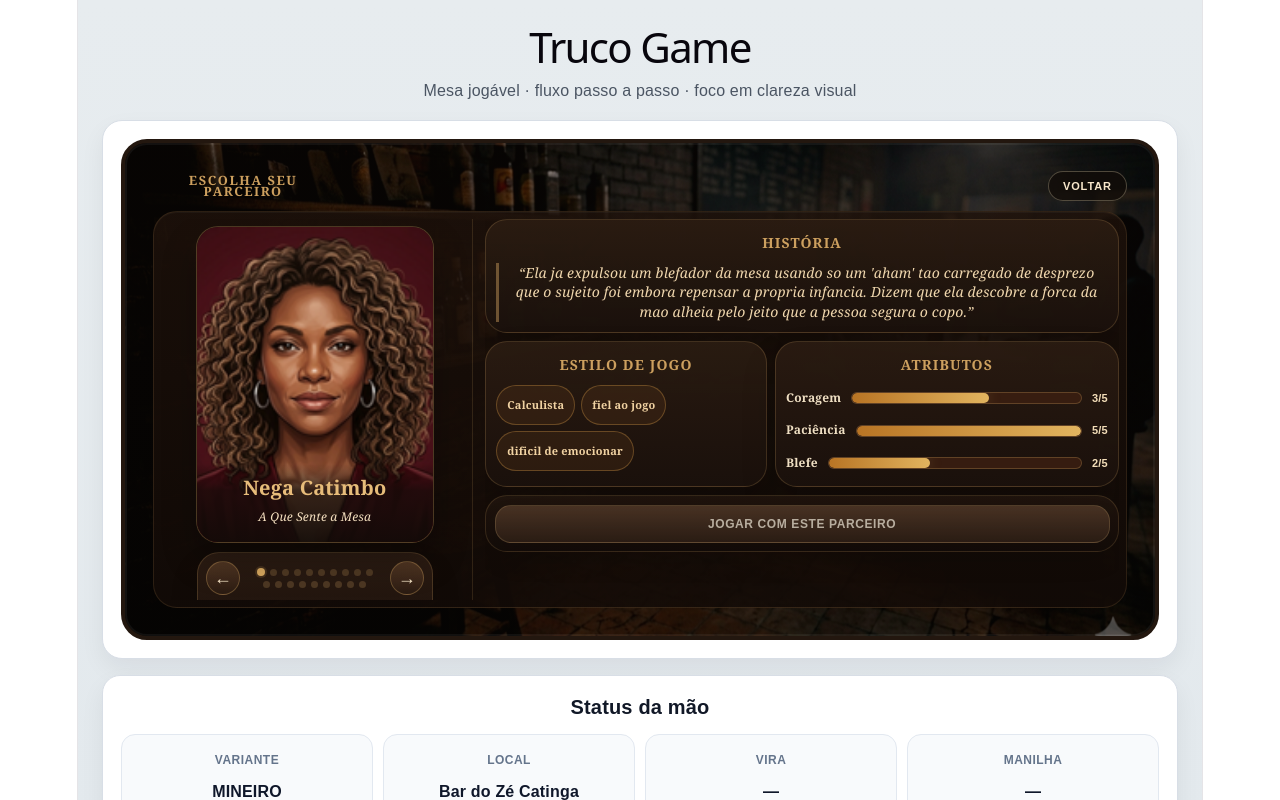
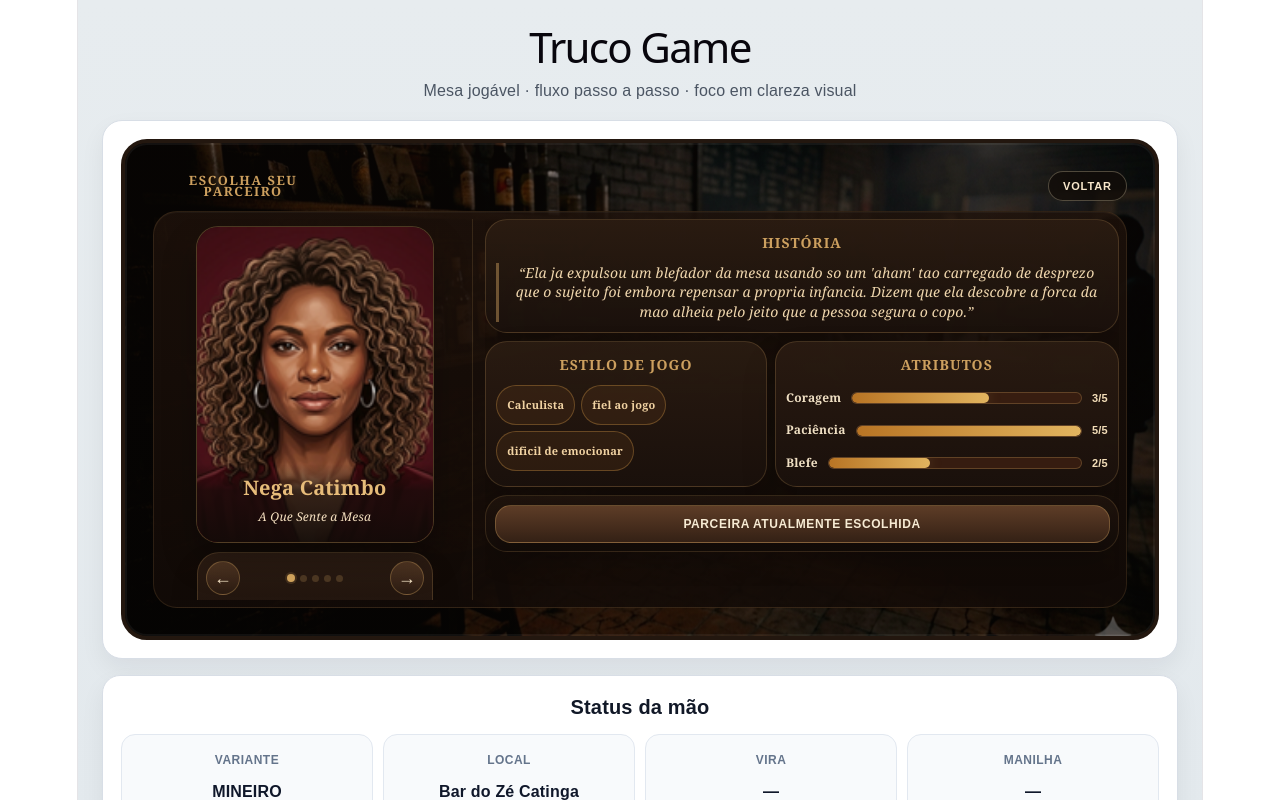
Before and after one commit to danielhlima/truco-game, a React (Vite) app: page / in a window 1280 px wide. Both pictures are taken after a click on the button "PARCEIROS". Shown: the top 800 px of the page. Built offline with nearby package versions, Linux system fonts and the light colour scheme.

Commit message:
Refine partner selection and gameplay roster UI

```diff
--- a/src/App.tsx
+++ b/src/App.tsx
@@ -79,10 +79,12 @@ function App() {
     matchScoreLabel,
     matchState,
     menuScreen,
+    opponentCharacters,
     player1,
     playerProfile,
     selectedCharacter,
     selectedCharacterIndex,
+    selectedPartnerCharacter,
     selectableCharacters,
     setVariant,
     setDebugVenueId,
@@ -90,6 +92,7 @@ function App() {
     statusMessage,
     tableByPlayer,
     variantSelectionDisabled,
+    handleConfirmCharacterSelect,
   } = useGameSession()
 
   const isCompactLayout = layoutMode === "compact"
@@ -108,8 +111,8 @@ function App() {
       gameViewport: {
         ...styles.gameViewport,
         gridTemplateColumns: isCompactLayout
-          ? "clamp(172px, 18vw, 196px) minmax(0, 1fr) clamp(170px, 17.4vw, 190px)"
-          : "clamp(184px, 16vw, 212px) minmax(0, 1fr) clamp(176px, 15vw, 196px)",
+          ? "clamp(206px, 21vw, 234px) minmax(0, 1fr) clamp(160px, 16.2vw, 182px)"
+          : "clamp(220px, 18.5vw, 252px) minmax(0, 1fr) clamp(168px, 14.2vw, 188px)",
         gap: isCompactLayout ? "clamp(5px, 0.55vw, 8px)" : styles.gameViewport.gap,
       },
       gameLeftRail: {
@@ -249,8 +252,10 @@ function App() {
           debugVenueOptions={debugVenueOptions}
           dealAnimationNonce={dealAnimationNonce}
           menuScreen={menuScreen}
+          opponentCharacters={opponentCharacters}
           selectedCharacter={selectedCharacter}
           selectedCharacterIndex={selectedCharacterIndex}
+          selectedPartnerCharacter={selectedPartnerCharacter}
           selectableCharacters={selectableCharacters}
           speechBubble={speechBubble}
           tableByPlayer={tableByPlayer}
@@ -265,6 +270,7 @@ function App() {
           onChangeVariant={setVariant}
           onChangeDebugVenue={setDebugVenueId}
           onCloseCharacterSelect={handleCloseCharacterSelect}
+          onConfirmCharacterSelect={handleConfirmCharacterSelect}
           onOpenCharacterSelect={handleOpenCharacterSelect}
           onResetCampaign={handleResetCampaign}
           onSelectNextCharacter={handleSelectNextCharacter}
@@ -764,7 +770,7 @@ const styles: Record<string, React.CSSProperties> = {
   rosterGrid: {
     display: "grid",
     gridTemplateColumns: "repeat(2, minmax(0, 1fr))",
-    gap: "clamp(2px, 0.2vw, 4px) clamp(6px, 0.55vw, 8px)",
+    gap: "clamp(3px, 0.24vw, 5px) clamp(6px, 0.52vw, 8px)",
     alignItems: "start",
   },
   rosterCard: {
@@ -777,7 +783,7 @@ const styles: Record<string, React.CSSProperties> = {
     gap: "clamp(2px, 0.16vw, 3px)",
     alignItems: "center",
     justifyContent: "flex-start",
-    minHeight: "clamp(56px, 5.2vw, 68px)",
+    minHeight: "clamp(90px, 7.8vw, 106px)",
     boxShadow: "none",
   },
   rosterCardHuman: {
@@ -785,9 +791,9 @@ const styles: Record<string, React.CSSProperties> = {
     boxShadow: "none",
   },
   rosterAvatar: {
-    width: "clamp(34px, 2.7vw, 42px)",
-    height: "clamp(34px, 2.7vw, 42px)",
-    borderRadius: "13px",
+    width: "clamp(60px, 4.55vw, 70px)",
+    height: "clamp(60px, 4.55vw, 70px)",
+    borderRadius: "18px",
     background: "linear-gradient(180deg, #8a745d 0%, #4a392c 100%)",
     display: "flex",
     alignItems: "center",
@@ -800,13 +806,15 @@ const styles: Record<string, React.CSSProperties> = {
     border: "1px solid rgba(240, 226, 206, 0.45)",
   },
   rosterAvatarImage: {
-    width: "100%",
-    height: "100%",
+    width: "118%",
+    height: "118%",
     objectFit: "cover",
+    objectPosition: "center 22%",
     display: "block",
+    transform: "scale(1.12)",
   },
   rosterName: {
-    fontSize: "clamp(7px, 0.66vw, 9px)",
+    fontSize: "clamp(8px, 0.8vw, 11px)",
     fontWeight: 800,
     color: "#fff7ed",
     textAlign: "center",
--- a/src/app/AppSections.tsx
+++ b/src/app/AppSections.tsx
@@ -9,9 +9,6 @@ import { CAMPAIGN_STAGES } from "../career/campaign/campaignData"
 import { STORE_PRODUCTS, UNLOCKABLE_ITEMS } from "../economy/catalog"
 import { GameTableScene } from "../three/GameTableScene"
 import { buildTableSceneModel } from "../three/tableSceneModel"
-import avatarOpponentLeftAsset from "../assets/characters/tiao-casca-grossa.png"
-import avatarOpponentRightAsset from "../assets/characters/mane-banguela.png"
-import avatarPartnerAsset from "../assets/characters/nega-catimbo.png"
 import scorePadNotebookAsset from "../assets/ui-left/scorepad-notebook-clean-cut.png"
 import avatarYouAsset from "../assets/characters/zeca-viramao.png"
 import actionButtonAsset from "../assets/ui-right/action-button-solid.png"
@@ -30,18 +27,10 @@ import {
   getStateLabel,
   getSuitColor,
   getSuitSymbol,
-  getPlayerLabel,
   type SpeechBubbleState,
 } from "./gameSessionHelpers"
 
 type StyleMap = Record<string, React.CSSProperties>
-
-const PLAYER_AVATAR_BY_ID: Record<number, string> = {
-  1: avatarYouAsset,
-  2: avatarOpponentLeftAsset,
-  3: avatarPartnerAsset,
-  4: avatarOpponentRightAsset,
-}
 
 interface ControlsPanelProps {
   activeVariant: GameVariant
@@ -357,7 +346,9 @@ interface TableSectionProps {
   menuScreen: "start" | "character-select"
   selectedCharacter: TrucoCharacterProfile | null
   selectedCharacterIndex: number
+  selectedPartnerCharacter: TrucoCharacterProfile | null
   selectableCharacters: TrucoCharacterProfile[]
+  opponentCharacters: TrucoCharacterProfile[]
   speechBubble: SpeechBubbleState | null
   tableByPlayer: Record<number, Card | undefined>
   lastPlayedPlayerId: number | null
@@ -371,6 +362,7 @@ interface TableSectionProps {
   onChangeVariant: (variant: GameVariant) => void
   onChangeDebugVenue: (venueId: string) => void
   onCloseCharacterSelect: () => void
+  onConfirmCharacterSelect: () => void
   onOpenCharacterSelect: () => void
   onResetCampaign: () => void
   onSelectNextCharacter: () => void
@@ -398,7 +390,9 @@ export function TableSection({
   menuScreen,
   selectedCharacter,
   selectedCharacterIndex,
+  selectedPartnerCharacter,
   selectableCharacters,
+  opponentCharacters,
   speechBubble,
   tableByPlayer,
   lastPlayedPlayerId,
@@ -412,6 +406,7 @@ export function TableSection({
   onChangeVariant,
   onChangeDebugVenue,
   onCloseCharacterSelect,
+  onConfirmCharacterSelect,
   onOpenCharacterSelect,
   onResetCampaign,
   onSelectNextCharacter,
@@ -438,6 +433,18 @@ export function TableSection({
     { id: 4, hand: [] },
     { id: 1, hand: [] },
   ]
+  const playerAvatarById: Record<number, string> = {
+    1: avatarYouAsset,
+    2: opponentCharacters[0]?.avatarAsset ?? avatarYouAsset,
+    3: selectedPartnerCharacter?.avatarAsset ?? avatarYouAsset,
+    4: opponentCharacters[1]?.avatarAsset ?? opponentCharacters[0]?.avatarAsset ?? avatarYouAsset,
+  }
+  const playerNameById: Record<number, string> = {
+    1: "Você",
+    2: opponentCharacters[0]?.name ?? "Adversário esquerdo",
+    3: selectedPartnerCharacter?.name ?? "Parceira",
+    4: opponentCharacters[1]?.name ?? "Adversário direito",
+  }
 
   return (
     <section style={styles.tablePanel}>
@@ -450,8 +457,10 @@ export function TableSection({
                   currentCampaignVenue={currentCampaignVenue}
                   selectedCharacter={selectedCharacter}
                   selectedCharacterIndex={selectedCharacterIndex}
+                  selectedPartnerCharacter={selectedPartnerCharacter}
                   selectableCharacters={selectableCharacters}
                   onBack={onCloseCharacterSelect}
+                  onConfirm={onConfirmCharacterSelect}
                   onNext={onSelectNextCharacter}
                   onPrevious={onSelectPreviousCharacter}
                   styles={styles}
@@ -489,12 +498,12 @@ export function TableSection({
                         >
                           <div style={styles.rosterAvatar}>
                             <img
-                              src={PLAYER_AVATAR_BY_ID[player.id]}
-                              alt={getPlayerLabel(player.id)}
+                              src={playerAvatarById[player.id]}
+                              alt={playerNameById[player.id]}
                               style={styles.rosterAvatarImage}
                             />
                           </div>
-                          <div style={styles.rosterName}>{getPlayerLabel(player.id)}</div>
+                          <div style={styles.rosterName}>{playerNameById[player.id]}</div>
                         </div>
                       ))}
                     </div>
@@ -893,8 +902,10 @@ function CharacterSelectionScreen({
   currentCampaignVenue: _currentCampaignVenue,
   selectedCharacter,
   selectedCharacterIndex,
+  selectedPartnerCharacter,
   selectableCharacters,
   onBack,
+  onConfirm,
   onNext,
   onPrevious,
   styles,
@@ -902,8 +913,10 @@ function CharacterSelectionScreen({
   currentCampaignVenue: CampaignVenue | null
   selectedCharacter: TrucoCharacterProfile | null
   selectedCharacterIndex: number
+  selectedPartnerCharacter: TrucoCharacterProfile | null
   selectableCharacters: TrucoCharacterProfile[]
   onBack: () => void
+  onConfirm: () => void
   onNext: () => void
   onPrevious: () => void
   styles: StyleMap
@@ -924,6 +937,10 @@ function CharacterSelectionScreen({
     .filter(Boolean)
   const totalCharacters = selectableCharacters.length
   const currentPosition = selectedCharacterIndex >= 0 ? selectedCharacterIndex + 1 : 1
+  const isSelectedPartner = selectedPartnerCharacter?.id === selectedCharacter.id
+  const actionLabel = isSelectedPartner
+    ? "Parceira atualmente escolhida"
+    : `Jogar com ${selectedCharacter.name}`
 
   return (
     <div style={styles.characterSelectScreen}>
@@ -1025,13 +1042,10 @@ function CharacterSelectionScreen({
 
             <div style={styles.characterActionFooter}>
               <button
-                style={{
-                  ...styles.characterSelectActionButton,
-                  ...styles.disabledButton,
-                }}
-                disabled
+                style={styles.characterSelectActionButton}
+                onClick={onConfirm}
               >
-                Jogar com este parceiro
+                {actionLabel}
               </button>
             </div>
           </div>
--- a/src/app/useGameSession.ts
+++ b/src/app/useGameSession.ts
@@ -36,8 +36,13 @@ import {
 import { createInitialPlayerProfile } from "../profile/playerProfile"
 import type { PlayerProfile } from "../profile/playerProfile"
 import {
+  BAR_ROSTER_BY_CAMPAIGN_VENUE_ID,
+  BAR_ROSTERS,
+  STARTER_PARTNER_CHARACTER_IDS,
+  TRUCO_CHARACTER_BY_ID,
   TRUCO_CHARACTER_ROSTER,
   type TrucoCharacterId,
+  type TrucoCharacterProfile,
 } from "../content/characters"
 import { clearLogs, getLogsAsText, logEvent } from "../utils/logger"
 import {
@@ -136,8 +141,49 @@ export function useGameSession() {
     : null
   const currentCampaignVenue = sessionDebugVenue ?? selectedDebugVenue ?? actualCampaignVenue
   const currentCampaignStage = sessionDebugStage ?? selectedDebugStage ?? actualCampaignStage
-  const partnerAiPersonalityId = "conservative"
-  const opponentAiPersonalityId = "balanced"
+  const selectableCharacters = useMemo(
+    () =>
+      STARTER_PARTNER_CHARACTER_IDS.map((characterId) => TRUCO_CHARACTER_BY_ID[characterId]).filter(
+        (character) => !!character.avatarAsset
+      ),
+    []
+  )
+  const [selectedCharacterId, setSelectedCharacterId] = useState<TrucoCharacterId>(
+    () => selectableCharacters[0]?.id ?? "nega-catimbo"
+  )
+  const [selectedPartnerCharacterId, setSelectedPartnerCharacterId] = useState<TrucoCharacterId>(
+    () => selectableCharacters[0]?.id ?? "nega-catimbo"
+  )
+  const selectedCharacter =
+    selectableCharacters.find((character) => character.id === selectedCharacterId) ??
+    selectableCharacters[0] ??
+    null
+  const selectedPartnerCharacter =
+    selectableCharacters.find((character) => character.id === selectedPartnerCharacterId) ??
+    selectableCharacters[0] ??
+    null
+  const selectedCharacterIndex = selectedCharacter
+    ? selectableCharacters.findIndex((character) => character.id === selectedCharacter.id)
+    : -1
+  const partnerAiPersonalityId = selectedPartnerCharacter?.personalityId ?? "conservative"
+  const currentBarRoster = useMemo(() => {
+    const rosterId = currentCampaignVenue
+      ? BAR_ROSTER_BY_CAMPAIGN_VENUE_ID[currentCampaignVenue.id]
+      : undefined
+
+    return rosterId ? BAR_ROSTERS[rosterId] : null
+  }, [currentCampaignVenue])
+  const opponentCharacters = useMemo<TrucoCharacterProfile[]>(() => {
+    if (!currentBarRoster) {
+      return TRUCO_CHARACTER_ROSTER.filter((character) => character.role === "opponent").slice(0, 2)
+    }
+
+    return currentBarRoster
+      .map((characterId) => TRUCO_CHARACTER_BY_ID[characterId])
+      .filter(Boolean)
+      .slice(0, 2)
+  }, [currentBarRoster])
+  const opponentAiPersonalityId = opponentCharacters[0]?.personalityId ?? "balanced"
   const activeVariant = handState?.variant ?? variant
   const currentVenueWins = currentCampaignVenue
     ? playerProfile.campaign.venueWinsById[currentCampaignVenue.id] ?? 0
@@ -283,29 +329,18 @@ export function useGameSession() {
     ? `Nós ${matchState.score.A} x ${matchState.score.B} Eles`
     : "Nós 0 x 0 Eles"
   const campaignSummary = buildCampaignSummary(CAMPAIGN_STAGES)
-  const selectableCharacters = useMemo(
-    () =>
-      TRUCO_CHARACTER_ROSTER.filter(
-        (character) => character.id !== "zeca-viramao" && !!character.avatarAsset
-      ),
-    []
-  )
-  const [selectedCharacterId, setSelectedCharacterId] = useState<TrucoCharacterId>(
-    () => selectableCharacters[0]?.id ?? "nega-catimbo"
-  )
-  const selectedCharacter =
-    selectableCharacters.find((character) => character.id === selectedCharacterId) ??
-    selectableCharacters[0] ??
-    null
-  const selectedCharacterIndex = selectedCharacter
-    ? selectableCharacters.findIndex((character) => character.id === selectedCharacter.id)
-    : -1
 
   useEffect(() => {
     if (!selectedCharacter && selectableCharacters[0]) {
       setSelectedCharacterId(selectableCharacters[0].id)
     }
   }, [selectedCharacter, selectableCharacters])
+
+  useEffect(() => {
+    if (!selectedPartnerCharacter && selectableCharacters[0]) {
+      setSelectedPartnerCharacterId(selectableCharacters[0].id)
+    }
+  }, [selectedPartnerCharacter, selectableCharacters])
 
   const syncLogs = useCallback(() => {
     setLogs(getLogsAsText())
@@ -788,6 +823,14 @@ export function useGameSession() {
   }
 
   function handleCloseCharacterSelect() {
+    setSelectedCharacterId(selectedPartnerCharacterId)
+    setMenuScreen("start")
+  }
+
+  function handleConfirmCharacterSelect() {
+    if (!selectedCharacter) return
+
+    setSelectedPartnerCharacterId(selectedCharacter.id)
     setMenuScreen("start")
   }
 
@@ -855,6 +898,7 @@ export function useGameSession() {
     playerProfile,
     selectedCharacter,
     selectedCharacterIndex,
+    selectedPartnerCharacter,
     selectableCharacters,
     setVariant,
     setDebugVenueId,
@@ -864,7 +908,9 @@ export function useGameSession() {
     trucoMessage,
     variant,
     variantSelectionDisabled,
+    opponentCharacters,
     handleCloseCharacterSelect,
+    handleConfirmCharacterSelect,
     handleOpenCharacterSelect,
     handleSelectNextCharacter,
     handleSelectPreviousCharacter,
--- a/src/content/characters.ts
+++ b/src/content/characters.ts
@@ -474,3 +474,8 @@ export const BAR_ROSTERS: Record<"bar-1" | "bar-2", TrucoCharacterId[]> = {
   "bar-1": ["tiao-casca-grossa", "cida-fumaca", "celsinho-breque"],
   "bar-2": ["tonhao-rasga-lata", "patricia-monique", "mane-banguela"],
 }
+
+export const BAR_ROSTER_BY_CAMPAIGN_VENUE_ID: Partial<Record<string, "bar-1" | "bar-2">> = {
+  "bar-do-ze-catinga": "bar-1",
+  "bar-maneco-banguela": "bar-2",
+}
```
Also changed, not shown: src/game/stepHand.ts (+9 -3 lines).
